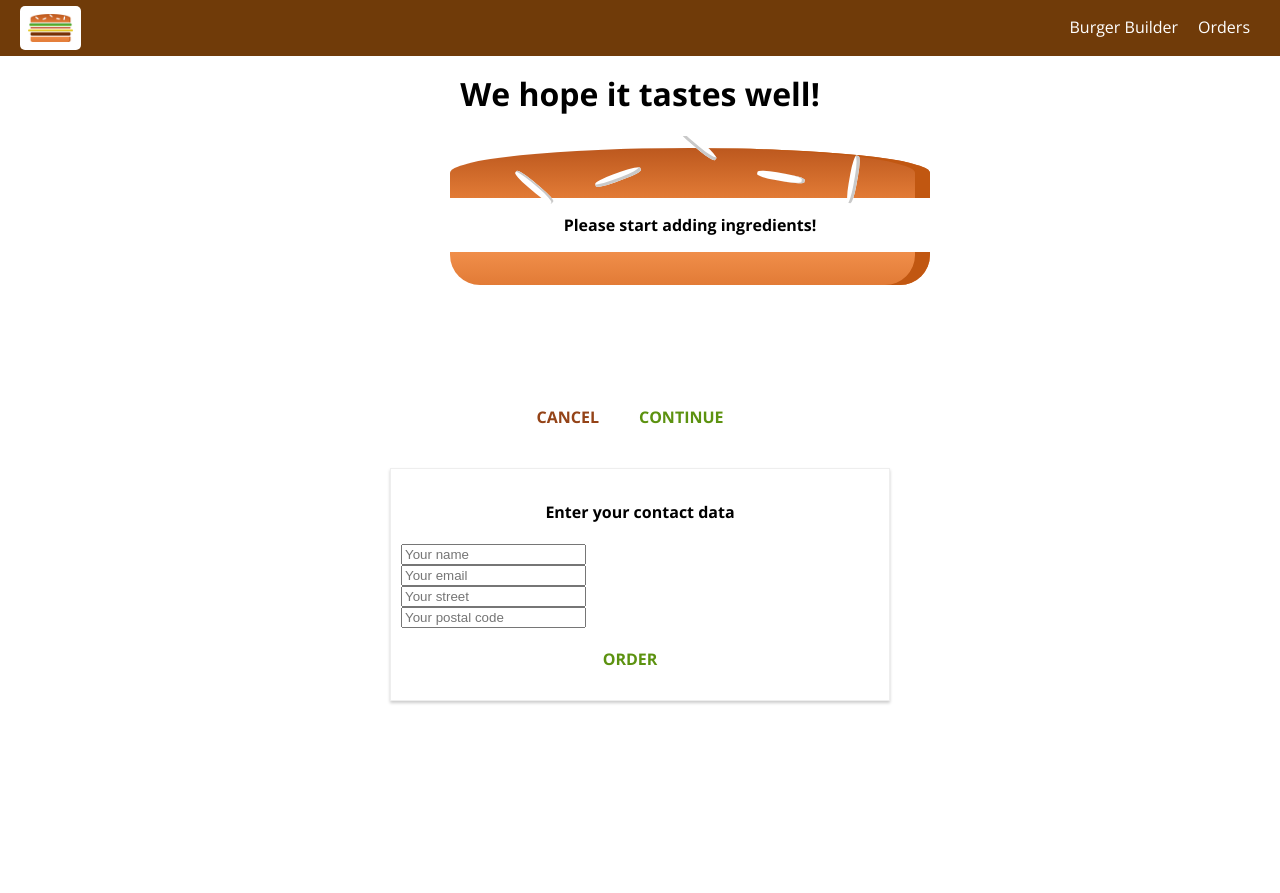
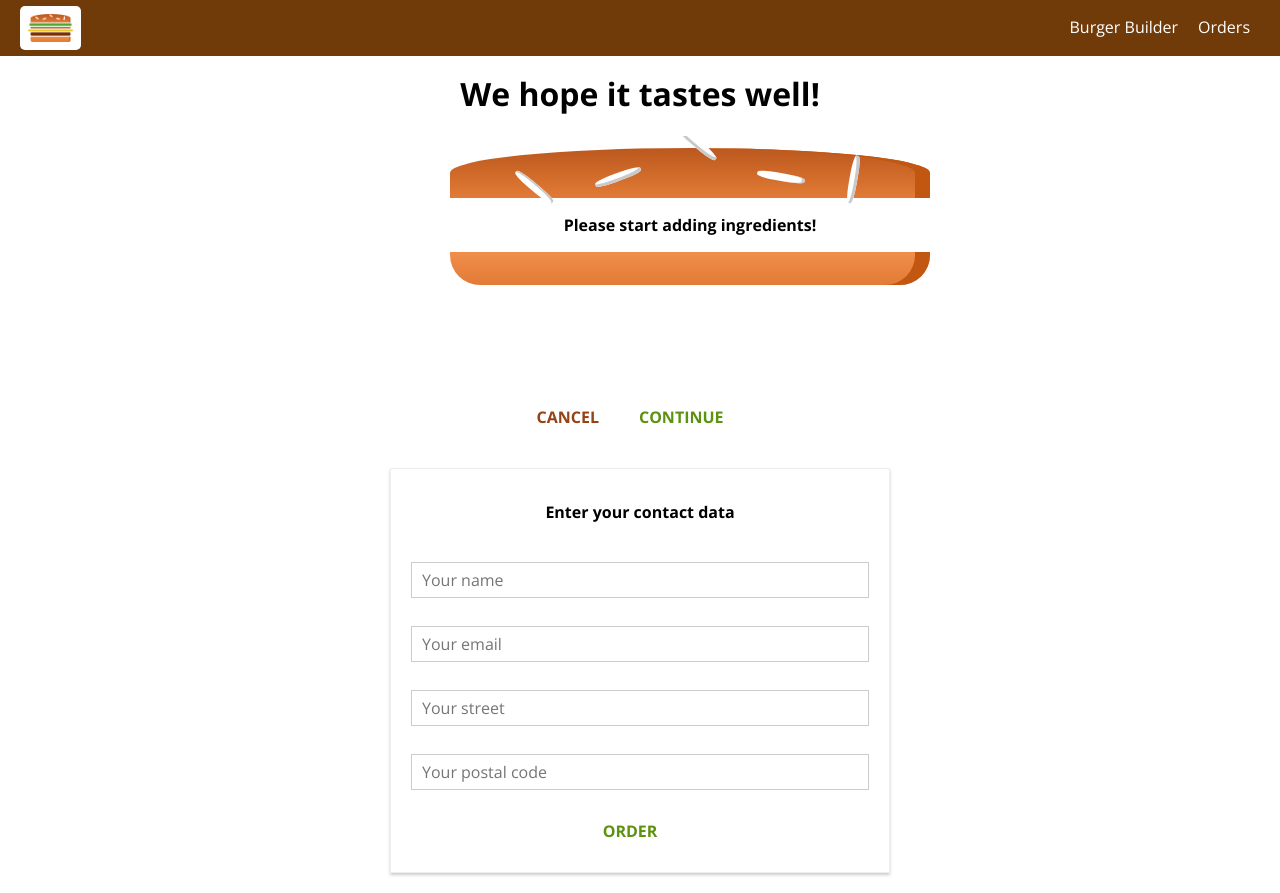
Before and after one commit to shindesharad71/Burger-Builder-With-React, a React (Create React App) app: page /#/checkout in a window 1280 px wide. Both pictures are taken after a click on the button "CONTINUE". Before the commit the page ends 800 px from the top, so only its background shows below. Built offline with nearby package versions, Linux system fonts and the light colour scheme.

Commit message:
Updated: Form Component

```diff
--- /dev/null
+++ b/src/components/UI/Input/Input.js
@@ -0,0 +1,27 @@
+import React from 'react';
+import classes from './Input.module.scss';
+
+const input = (props) => {
+	let inputElement = null;
+
+	switch (props.inputtype) {
+		case 'input':
+			inputElement = <input className={classes.InputElement} {...props} />;
+			break;
+		case 'textarea':
+			inputElement = <textarea className={classes.InputElement} {...props} />;
+			break;
+		default:
+			inputElement = <input className={classes.InputElement} {...props} />;
+			break;
+	}
+
+	return (
+		<div className={classes.Input}>
+			<label className={classes.Label}>{props.label}</label>
+			{inputElement}
+		</div>
+	);
+};
+
+export default input;
--- /dev/null
+++ b/src/components/UI/Input/Input.module.scss
@@ -0,0 +1,27 @@
+.Input {
+    width: 100%;
+    padding: 10px;
+    box-sizing: border-box;
+}
+
+.Label {
+    font-weight: bold;
+    display: block;
+    margin-bottom: 8px;
+}
+
+.InputElement {
+    outline: none;
+    border: 1px solid #ccc;
+    background-color: white;
+    font: inherit;
+    padding: 6px 10px;
+    width: 100%;
+    display: block;
+    box-sizing: border-box;
+
+    &:focus {
+        outline: none;
+        background-color: #ccc;
+    }
+}
--- a/src/containers/Checkout/ContactData/ContactData.js
+++ b/src/containers/Checkout/ContactData/ContactData.js
@@ -3,6 +3,7 @@ import Button from '../../../components/UI/Button/Button';
 import classes from './ContactData.module.scss';
 import axios from '../../../axios-orders';
 import Spinner from '../../../components/UI/Spinner/Spinner';
+import Input from '../../../components/UI/Input/Input';
 
 class ContactData extends Component {
 	state = {
@@ -47,10 +48,10 @@ class ContactData extends Component {
 	render() {
 		let form = (
 			<form>
-				<input type="text" name="name" placeholder="Your name" />
-				<input type="email" name="email" placeholder="Your email" />
-				<input type="text" name="street" placeholder="Your street" />
-				<input
+				<Input inputtype="input" type="text" name="name" placeholder="Your name" />
+				<Input inputtype="input" type="email" name="email" placeholder="Your email" />
+				<Input inputtype="input" type="text" name="street" placeholder="Your street" />
+				<Input inputtype="input"
 					type="text"
 					name="postal"
 					placeholder="Your postal code"
```
